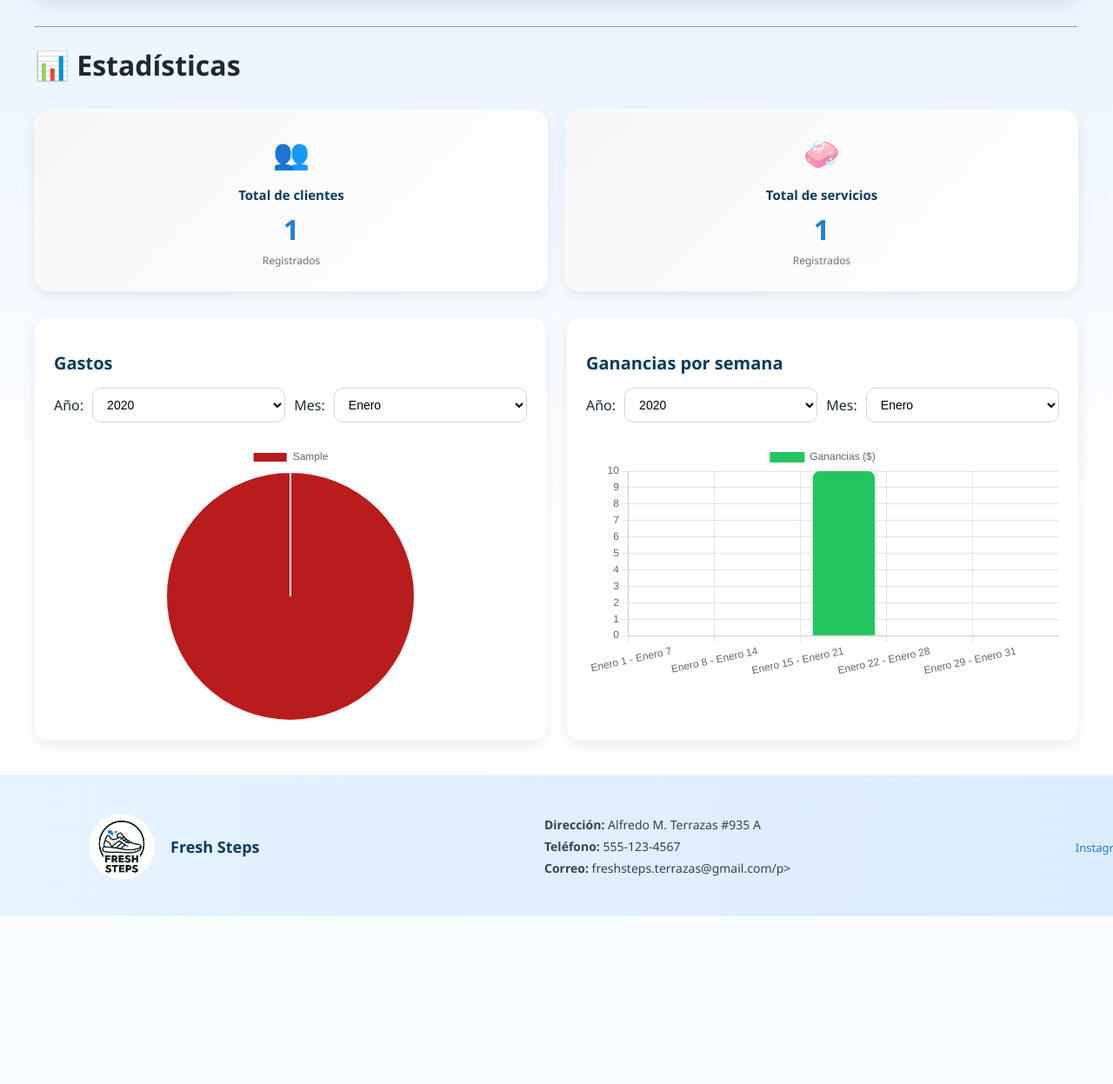
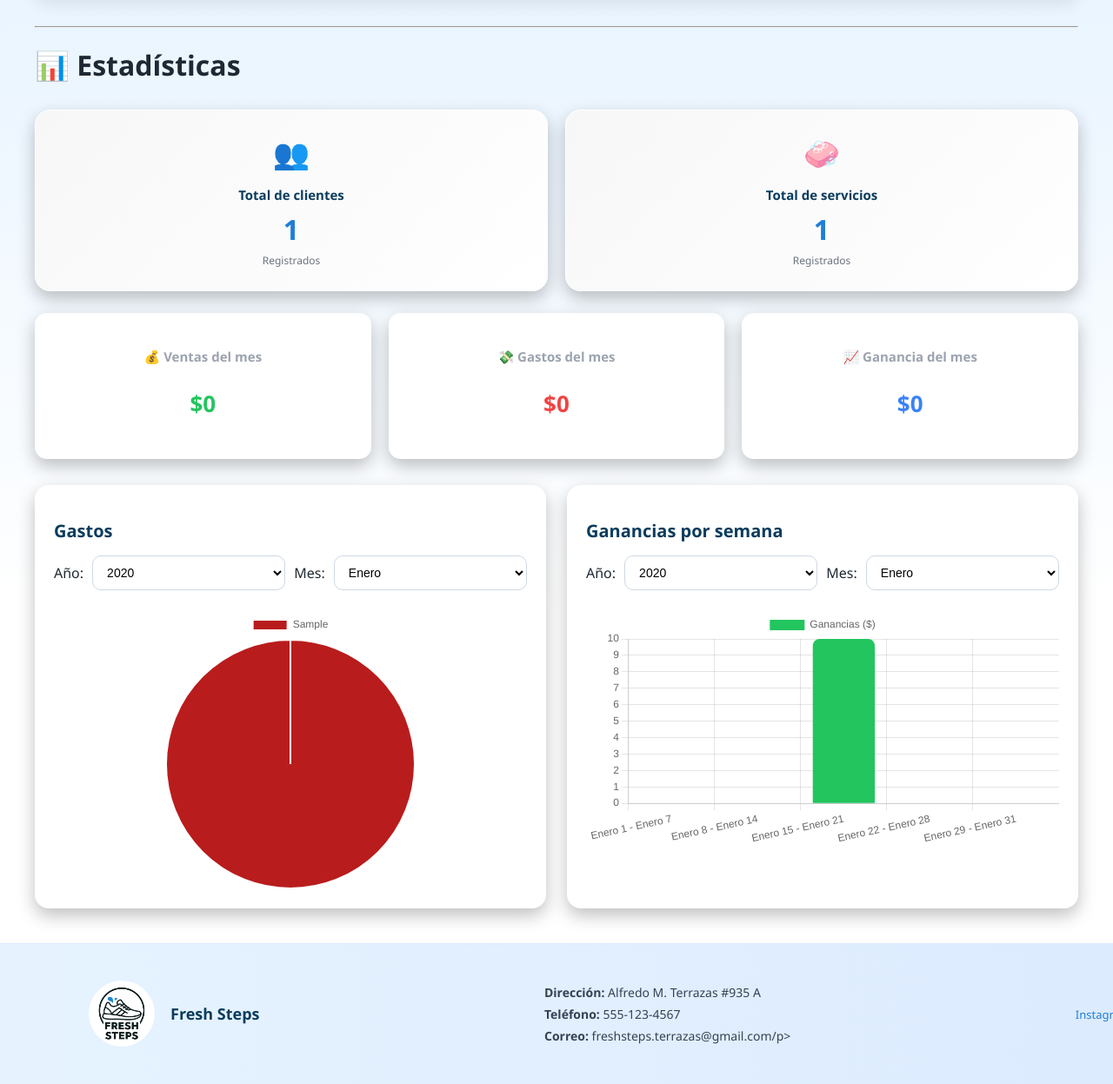
Before and after one commit to JoeRojas1914/Fresh-Steps-, a Flask app: page /estadisticas in a window 1280 px wide. Shown: the part 112-1359 px from the top of the page at 87% size. Before the commit the page ends 1166 px from the top, so only its background shows below. Run offline with Flask 3, Linux system fonts and the light colour scheme; tables that the repository leaves empty or names only in its code hold one stand-in row (values such as "Sample post").

Commit message:
Adicion de cards a estadisticas

```diff
--- a/static/styles.css
+++ b/static/styles.css
@@ -592,6 +592,7 @@ td .btn-delete {
 .stats-card {
     padding: 22px;
     min-height: 420px;
+    box-shadow: 0 8px 20px rgba(0,0,0,.25);
 }
 
 .stats-card canvas {
@@ -933,6 +934,7 @@ button:disabled:hover {
     background: linear-gradient(135deg, #f7f7f7, #ffffff);
     border: 1px solid #ffffff;
     transition: transform 0.2s ease, box-shadow 0.2s ease;
+    box-shadow: 0 8px 20px rgba(0,0,0,.25);
 }
 
 .kpi-icon {
@@ -959,3 +961,41 @@ button:disabled:hover {
     font-size: 12px;
     color: #6b7280;
 }
+
+.monthly-cards {
+    display: grid;
+    grid-template-columns: repeat(auto-fit, minmax(220px, 1fr));
+    gap: 20px;
+    margin: 25px 0;
+}
+
+.monthly-card {
+    background: #ffffff;
+    border-radius: 14px;
+    padding: 20px;
+    text-align: center;
+    box-shadow: 0 8px 20px rgba(0,0,0,.25);
+}
+
+.monthly-card h4 {
+    font-size: 15px;
+    color: #9ca3af;
+    margin-bottom: 10px;
+}
+
+.monthly-card p {
+    font-size: 26px;
+    font-weight: bold;
+}
+
+.monthly-card.ventas p {
+    color: #22c55e;
+}
+
+.monthly-card.gastos p {
+    color: #ef4444;
+}
+
+.monthly-card.ganancia p {
+    color: #3b82f6;
+}
--- a/templates/estadisticas.html
+++ b/templates/estadisticas.html
@@ -7,7 +7,7 @@
 
 <div class="summary-cards">
 
-    <div class="summary-card kpi-card clients">
+    <div class="summary-card kpi-card clientes">
         <div class="kpi-icon">👥</div>
         <h3>Total de clientes</h3>
         <div class="card-number">{{ total_clientes }}</div>
@@ -22,6 +22,26 @@
     </div>
 
 </div>
+
+<div class="monthly-cards">
+
+    <div class="monthly-card ventas">
+        <h4>💰 Ventas del mes</h4>
+        <p id="ventasMes">$0</p>
+    </div>
+
+    <div class="monthly-card gastos">
+        <h4>💸 Gastos del mes</h4>
+        <p id="gastosMes">$0</p>
+    </div>
+
+    <div class="monthly-card ganancia">
+        <h4>📈 Ganancia del mes</h4>
+        <p id="gananciaMes">$0</p>
+    </div>
+
+</div>
+
 
 
 <div class="stats-page">
@@ -79,14 +99,13 @@ const redPalette = [
     "#fee2e2",
 ];
 
-
 document.addEventListener("DOMContentLoaded", async () => {
     initCharts();
     await cargarAños();
 });
 
-/* ================= CHARTS ================= */
 function initCharts() {
+
     gastosChart = new Chart(document.getElementById("gastosChart"), {
         type: "pie",
         data: {
@@ -118,8 +137,6 @@ function initCharts() {
     });
 }
 
-
-/* ================= CARGA AÑOS ================= */
 async function cargarAños() {
     const añosGastos = await fetchJSON("/api/estadisticas/gastos/años");
     const añosGanancias = await fetchJSON("/api/estadisticas/ganancias/años");
@@ -131,7 +148,6 @@ async function cargarAños() {
     await cargarMesesGanancias();
 }
 
-/* ================= CARGA MESES ================= */
 async function cargarMesesGastos() {
     const año = año_gastos.value;
     const meses = await fetchJSON(`/api/estadisticas/gastos/meses?año=${año}`);
@@ -141,31 +157,35 @@ async function cargarMesesGastos() {
 
 async function cargarMesesGanancias() {
     const año = año_ganancias.value;
-    const meses = await fetchJSON(`/api/estadisticas/ganancias/meses?año=${año}`);
+
+    const meses = await fetchJSON(
+        `/api/estadisticas/ganancias/meses?año=${año}`
+    );
+
     llenarSelect("mes_ganancias", meses, true);
+
     cargarGanancias();
+    cargarTotalesMes();
 }
 
-/* ================= FETCH DATA ================= */
+
 function cargarGastos() {
     fetch(`/api/estadisticas/gastos?mes=${mes_gastos.value}&año=${año_gastos.value}`)
         .then(r => r.json())
         .then(data => {
             gastosChart.data.labels = data.labels;
             gastosChart.data.datasets[0].data = data.data;
-
             gastosChart.data.datasets[0].backgroundColor =
-                data.labels.map((_, i) =>
-                    redPalette[i % redPalette.length]
-                );
-
+                data.labels.map((_, i) => redPalette[i % redPalette.length]);
             gastosChart.update();
         });
 }
 
+function cargarGanancias() {
+    const año = document.getElementById("año_ganancias").value;
+    const mes = document.getElementById("mes_ganancias").value;
 
-function cargarGanancias() {
-    fetch(`/api/estadisticas/ganancias?mes=${mes_ganancias.value}&año=${año_ganancias.value}`)
+    fetch(`/api/estadisticas/ganancias?mes=${mes}&año=${año}`)
         .then(r => r.json())
         .then(data => {
             gananciasChart.data.labels = data.rangos;
@@ -174,7 +194,28 @@ function cargarGanancias() {
         });
 }
 
-/* ================= HELPERS ================= */
+function cargarTotalesMes() {
+    const año = document.getElementById("año_ganancias").value;
+    const mes = document.getElementById("mes_ganancias").value;
+
+    if (!año || !mes) return;
+
+    fetch(`/api/estadisticas/totales-mes?mes=${mes}&año=${año}`)
+        .then(r => r.json())
+        .then(data => {
+            document.getElementById("ventasMes").textContent =
+                `$${Number(data.ventas).toLocaleString()}`;
+
+            document.getElementById("gastosMes").textContent =
+                `$${Number(data.gastos).toLocaleString()}`;
+
+            document.getElementById("gananciaMes").textContent =
+                `$${Number(data.ganancia).toLocaleString()}`;
+        })
+        .catch(err => console.error("Error totales mes:", err));
+}
+
+
 function llenarSelect(id, valores, esMes=false) {
     const select = document.getElementById(id);
     select.innerHTML = "";
@@ -191,11 +232,15 @@ async function fetchJSON(url) {
     return res.json();
 }
 
-/* ================= EVENTS ================= */
 año_gastos.onchange = cargarMesesGastos;
 mes_gastos.onchange = cargarGastos;
+
 año_ganancias.onchange = cargarMesesGanancias;
-mes_ganancias.onchange = cargarGanancias;
+mes_ganancias.onchange = () => {
+    cargarGanancias();
+    cargarTotalesMes();
+};
 </script>
 
+
 {% endblock %}
```
